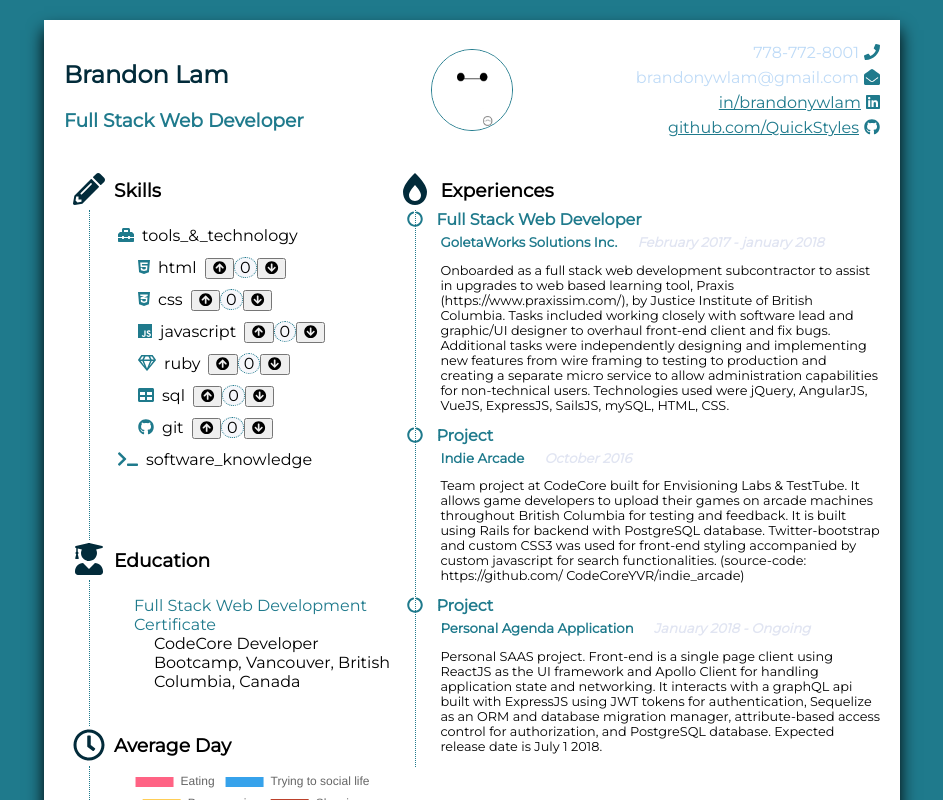
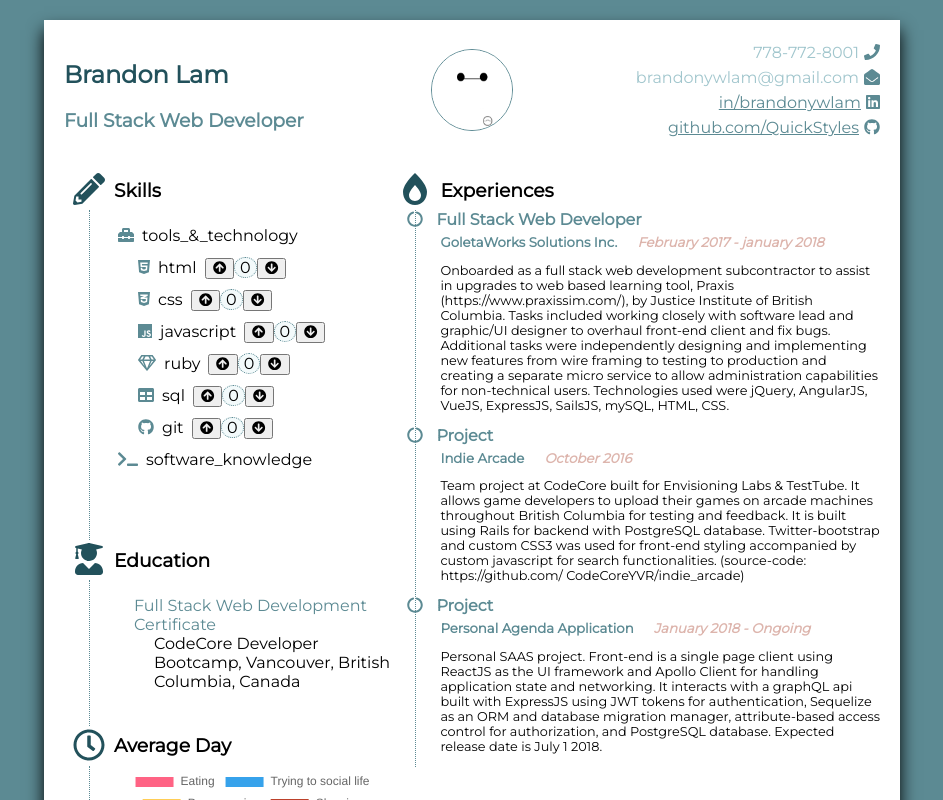
Before and after one commit to QuickStyles/react_resume, a React (Create React App) app: page / in a window 1280 px wide. Shown: the top 800 px of the page, without its empty margins (168-1111 px from the left). Built offline with nearby package versions, Linux system fonts and the light colour scheme.

Commit message:
change theme

```diff
--- a/src/index.css
+++ b/src/index.css
@@ -1,26 +1,12 @@
-/* :root {
-  --primary-color: #D3D3D3;
-  --secondary-color: #00bfff;
-  --doger-blue: #1e90ff;
-  --icon-color: #00bfff;
-} */
+/* daily blue edited */
 :root {
-  --primary-color: #022b3a;
-  --secondary-color: #1f7a8c;
-  --neutral-color: #bfdbf7;
-  --tertiary-color-one: #e1e5f2;
-  --tertiary-color-two: #F6F7FB;
+  --primary-color: #22515B;
+  --secondary-color: #5C8A93;
+  --neutral-color: #A1C6CD;
+  --tertiary-color-one: #DDB5AD;
+  --tertiary-color-two: #F3FAFB;
 }
-/* :root {
-  --primary-color: #1f7a8c;
-  --secondary-color: #022b3a;
-  --neatral-color: #bfdbf7;
-  --tertiary-color-one: #e1e5f2;
-  --tertiary-color-two: #F6F7FB;
-} */
 
-/* 2e5266-6e8898-9fb1bc-d3d0cb-e2c044 */
-/* c5fffd-88d9e6-8b8bae-526760-374b4a */
 html {
   height: auto;
 }
@@ -32,3 +18,27 @@ body {
   background-color: var(--secondary-color);
   min-height: 1200px;
 }
+
+/* interesting themes https://coolors.co/ */
+/* 2e5266-6e8898-9fb1bc-d3d0cb-e2c044 */
+/* c5fffd-88d9e6-8b8bae-526760-374b4a */
+/* 132a13-31572c-4f772d-90a955-ecf39e */
+/* 211a1d-6320ee-8075ff-f8f0fb-cad5ca */
+/* 553d36-684a52-857885-87a0b2-a4bef3 */
+/* ddf8e8-cdd5d1-b4a6ab-946e83-615055 */
+/* red */
+/* 2e0219-4a001f-6a0f49-a7c4c2-97efe9 */
+/* purple grey */
+/* e5d4ed-6d72c3-5941a9-514f59-1d1128 */
+/* green green green */
+/* 073b3a-0b6e4f-08a045-6bbf59-ddb771 */
+/* n blue */
+/* 336699-86bbd8-2f4858-9ee493-daf7dc */
+/* white */
+/* aaaaaa-bbbbbb-cccccc-dddddd-eeeeee */
+/* all blues */
+/* 78c0e0-449dd1-150578-0e0e52-3943b7 */
+/* crimson */
+/* e3c0d3-93808b-66565f-512c40-331224 */
+/* daily blue */
+/* 395e66-38707c-328293-2590a8-15a0bf */
```
